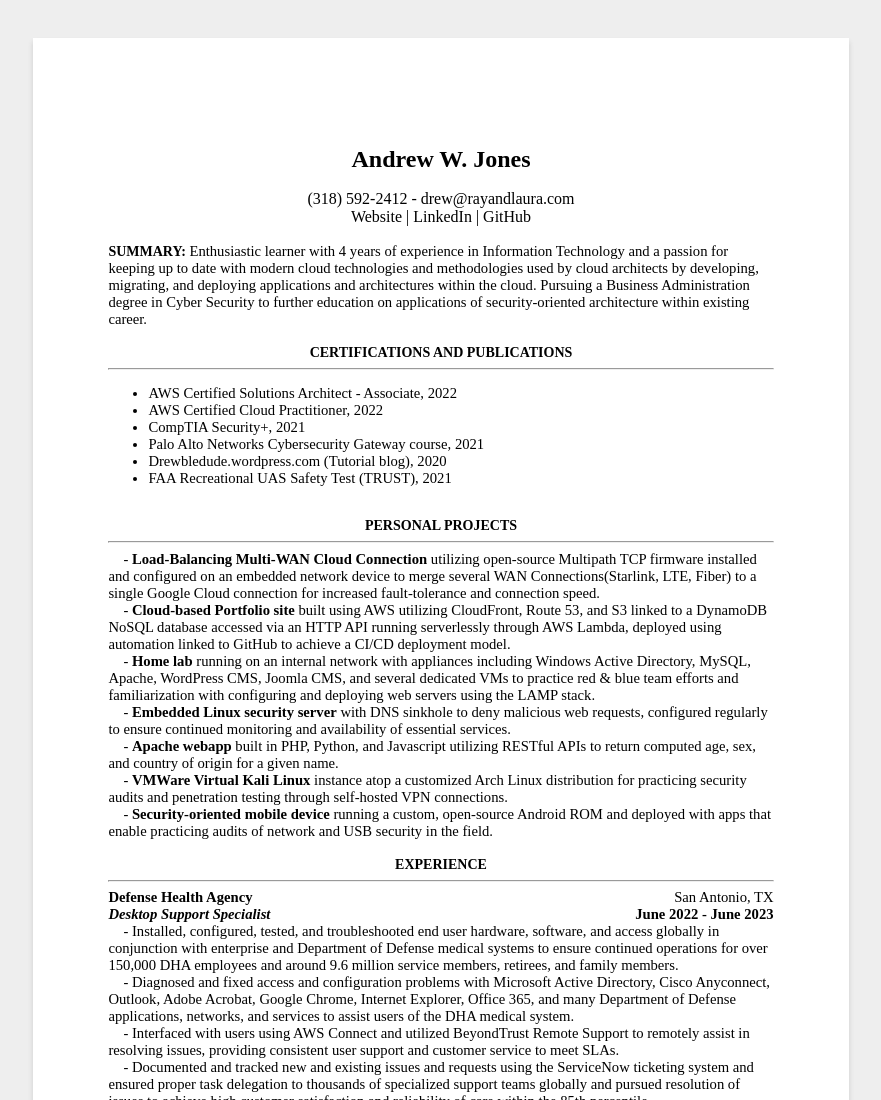
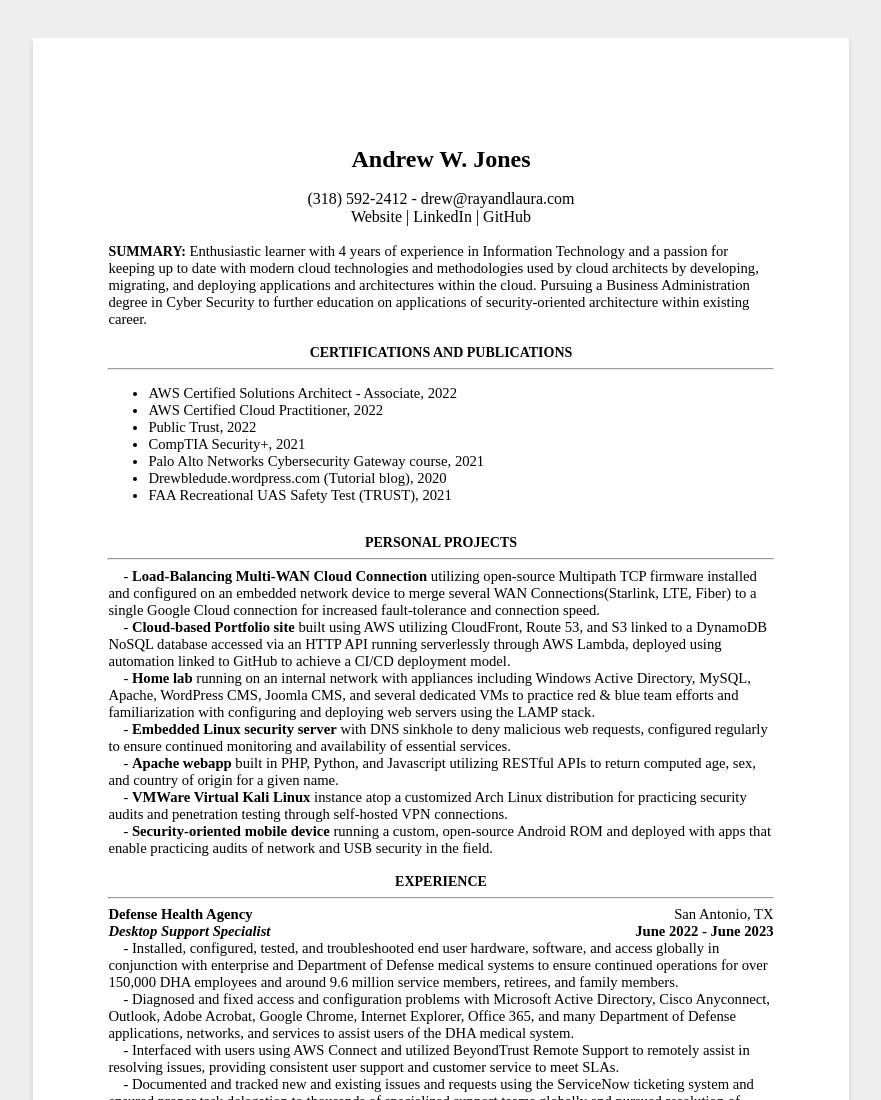
Before and after one commit to andrew-w-jones/resume, a plain HTML site: page public/resume.html in a window 1280 px wide. Shown: the top 1100 px of the page, without its empty margins (199-1080 px from the left). Drawn offline with Linux system fonts and the light colour scheme.

Commit message:
Update resume.html

```diff
--- a/public/resume.html
+++ b/public/resume.html
@@ -28,6 +28,7 @@
   <ul>
     <li>AWS Certified Solutions Architect - Associate, 2022</li>
     <li>AWS Certified Cloud Practitioner, 2022</li>
+    <li>Public Trust, 2022</li>
     <li>CompTIA Security+, 2021</li>
     <li>Palo Alto Networks Cybersecurity Gateway course, 2021</li>
     <li>Drewbledude.wordpress.com (Tutorial blog), 2020</li>
```
